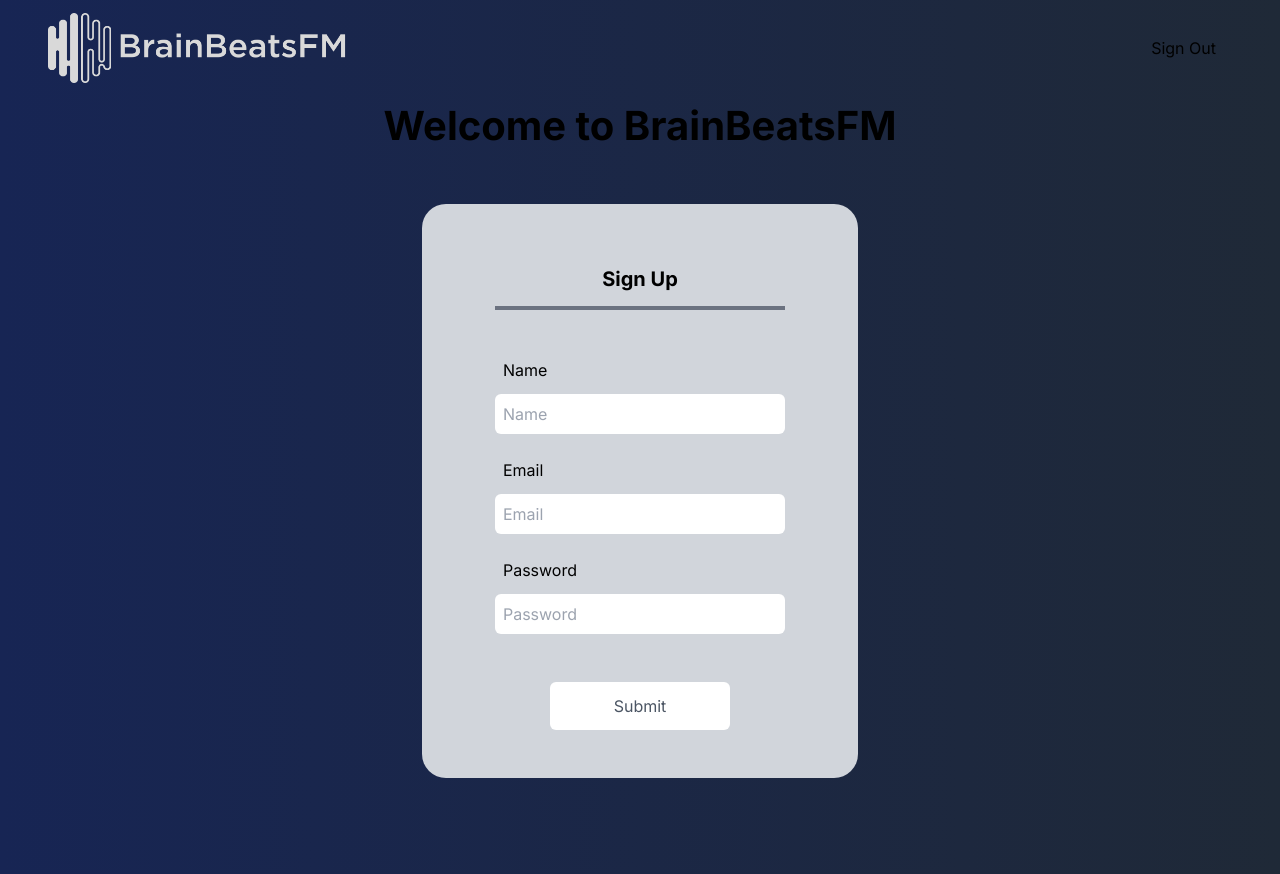
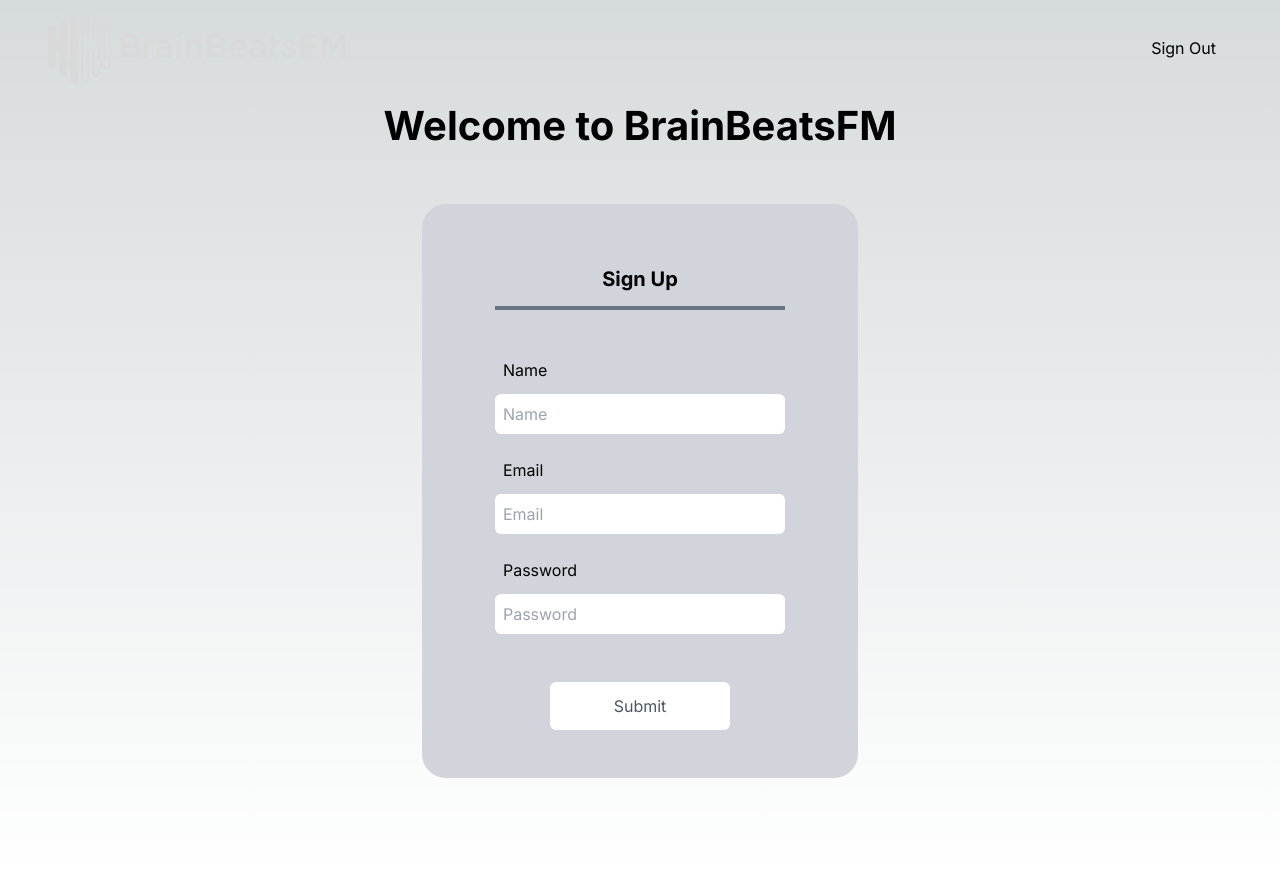
Before and after one commit to jpthacker/BrainBeatsFM, a Next.js app in the folder frontend/: page / in a window 1280 px wide. Built offline with nearby package versions, Linux system fonts and the light colour scheme.

Commit message:
Add only darkmode gradient

```diff
--- a/frontend/src/app/layout.tsx
+++ b/frontend/src/app/layout.tsx
@@ -20,7 +20,7 @@ export default function RootLayout({
         <nav className="absolute w-screen">
           <Navbar />
         </nav>
-        <main className="min-h-screen min-w-screen bg-gradient-to-r from-blue-950 to to-gray-800">
+        <main className="min-h-screen min-w-screen dark:bg-gradient-to-r from-blue-950 to to-gray-800">
           {children}
         </main>
       </body>
```
